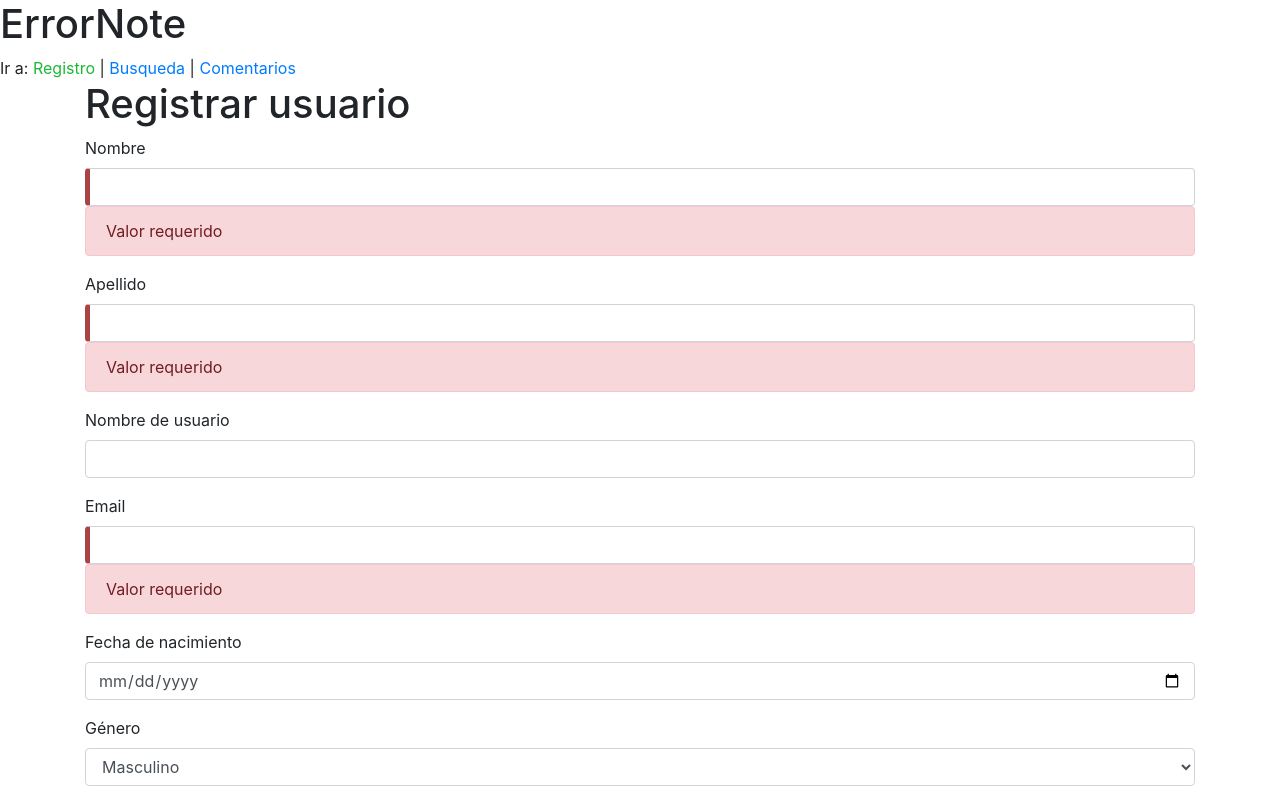
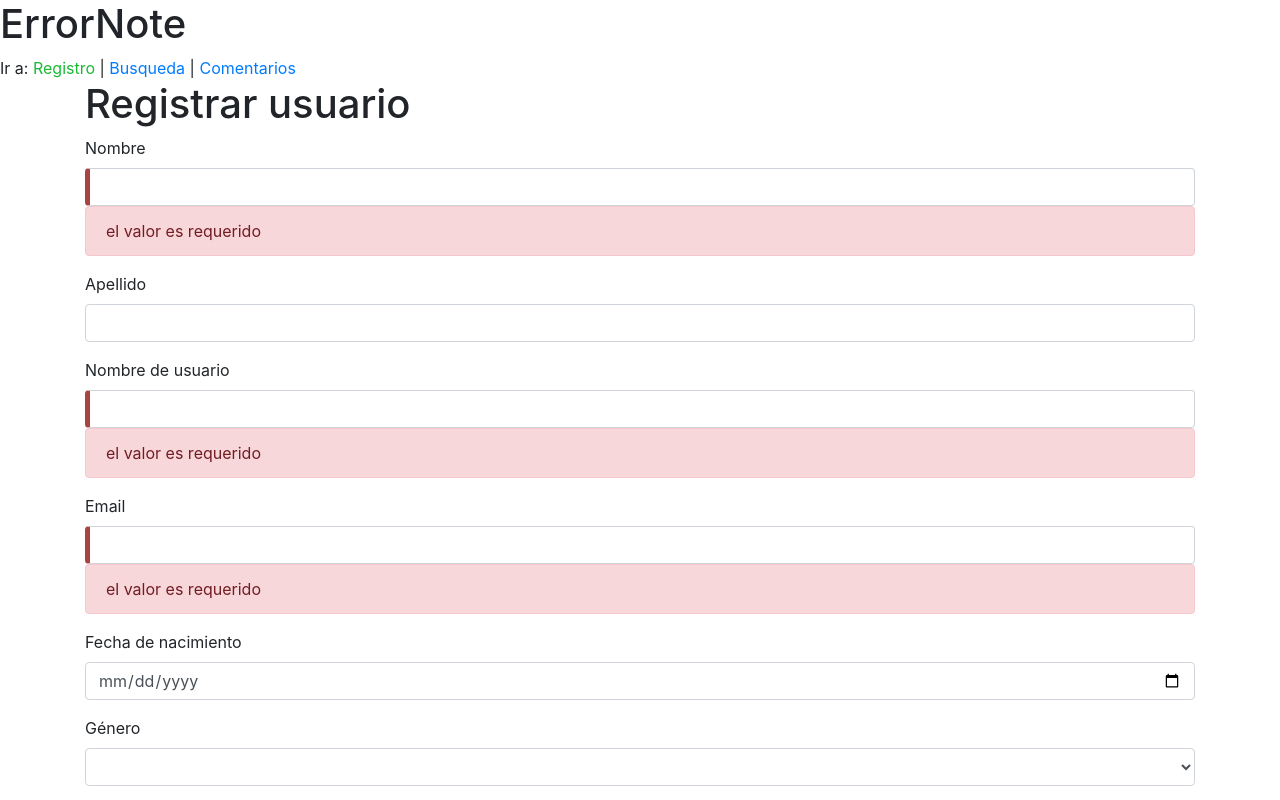
Before and after one commit to gaalvarez/error-note, an Angular app: page /notes/register in a window 1280 px wide. Shown: the top 800 px of the page. Built offline with nearby package versions, Linux system fonts and the light colour scheme.

Commit message:
avance hasta la sección de formularios reactivos

```diff
--- a/src/app/notes/notes.module.ts
+++ b/src/app/notes/notes.module.ts
@@ -4,13 +4,13 @@ import { CommonModule } from '@angular/common';
 import { RegisterComponent } from './pages/register/register.component';
 import { SearchComponent } from './pages/search/search.component';
 import { CommentComponent } from './pages/comment/comment.component';
-import { FormsModule } from '@angular/forms';
+import { ReactiveFormsModule } from '@angular/forms';
 
 @NgModule({
   imports: [
     CommonModule,
     NotesRoutingModule,
-    FormsModule
+    ReactiveFormsModule
   ],
   declarations: [RegisterComponent, SearchComponent, CommentComponent]
 })
--- a/src/app/notes/pages/register/register.component.html
+++ b/src/app/notes/pages/register/register.component.html
@@ -1,56 +1,49 @@
 <div class="container">
   <h1>Registrar usuario</h1>
-  <form #registerForm="ngForm">
+  <form [formGroup]="registerForm">
     <div class="form-group">
       <label for="name">Nombre</label>
-      <input type="text" class="form-control" id="name" required [(ngModel)]="user.name" name="name" #name="ngModel">
-      <div *ngIf="name.errors?.required" class="alert alert-danger">
-        Valor requerido
+      <input type="text" class="form-control" id="name" name="name" formControlName="name">
+      <div *ngIf="hasError('name')" class="alert alert-danger">
+        {{messageError('name')}}
       </div>
     </div>
     <div class="form-group">
       <label for="lastname">Apellido</label>
-      <input type="text" class="form-control" id="lastname" required [(ngModel)]="user.lastname" name="lastname"
-        #lastname="ngModel">
-      <div *ngIf="lastname.errors?.required" class="alert alert-danger">
-        Valor requerido
-      </div>
+      <input type="text" class="form-control" id="lastname" name="lastname" formControlName="lastname">
+
     </div>
 
     <div class="form-group">
       <label for="username">Nombre de usuario</label>
-      <input type="text" class="form-control" id="username" [(ngModel)]="user.username" name="username" minlength="6"
-        #username="ngModel">
-      <div *ngIf="username.errors?.minlength" class="alert alert-danger">
-        Longitud debe ser mayor a 6
+      <input type="text" class="form-control" id="username" name="username" formControlName="username">
+      <div *ngIf="hasError('name')" class="alert alert-danger">
+        {{messageError('name')}}
       </div>
     </div>
 
     <div class="form-group">
       <label for="email">Email</label>
-      <input type="email" class="form-control" id="email" required [(ngModel)]="user.email" name="email" #email="ngModel"
-        email>
-      <div *ngIf="email.errors?.required" class="alert alert-danger">
-        Valor requerido
-      </div>
-      <div *ngIf="email.errors?.email" class="alert alert-danger">
-        Debe ingresar un formato de email correcto
+      <input type="email" class="form-control" id="email" name="email" formControlName="email">
+      <div *ngIf="hasError('email')" class="alert alert-danger">
+        {{messageError('email')}}
       </div>
     </div>
 
     <div class="form-group">
       <label for="birthdate">Fecha de nacimiento</label>
-      <input type="date" class="form-control" id="birthdate" [(ngModel)]="user.birthdate" name="birthdate">
+      <input type="date" class="form-control" id="birthdate" name="birthdate" formControlName="birthdate">
     </div>
 
     <div class="form-group">
       <label for="gender">Género</label>
-      <select class="form-control" id="gender" [(ngModel)]="user.gender" name="gender">
+      <select class="form-control" id="gender" name="gender" formControlName="gender">
         <option *ngFor="let gen of genders" [value]="gen">{{gen}}</option>
       </select>
     </div>
+  </form>
+  <p>Valores del formulario: {{registerForm.value | json}}</p>
+  <p>Estado del formulario: {{registerForm.status}}</p>
+  <button [disabled]="!registerForm.valid" type="submit" class="btn btn-success">Aceptar</button>
 
-    <button [disabled]="!registerForm.form.valid" type="submit" class="btn btn-success">Aceptar</button>
-
-  </form>
 </div>
--- a/src/app/notes/pages/register/register.component.ts
+++ b/src/app/notes/pages/register/register.component.ts
@@ -1,6 +1,7 @@
 import { Component, OnInit } from '@angular/core';
 import { LoggerService } from 'src/app/core/logger/logger.service';
 import { UserRegister } from '../../shared/user-register';
+import { FormBuilder, Validators } from '@angular/forms';
 
 @Component({
   selector: 'app-register',
@@ -9,6 +10,18 @@ import { UserRegister } from '../../shared/user-register';
 })
 export class RegisterComponent implements OnInit {
 
+  registerForm = this.fb.group({
+    name: ['', Validators.required],
+    lastname: [''],
+    username: ['', Validators.required],
+    email: [
+      '',
+      [Validators.required, Validators.email]
+    ],
+    birthdate: [''],
+    gender: ['']
+  });
+  errors = { required: 'el valor es requerido', email: 'Formato de email inválido' };
   genders = ['Femenino', 'Masculino', 'Otro'];
   user: UserRegister = {
     name: '',
@@ -18,11 +31,25 @@ export class RegisterComponent implements OnInit {
     gender: this.genders[1],
     birthdate: new Date(),
   };
-
-  constructor(private log: LoggerService) { }
+  constructor(private fb: FormBuilder, private log: LoggerService) { }
 
   ngOnInit() {
+  }
 
+  hasError(control: string): boolean {
+    if (this.registerForm.controls[control].errors) {
+      return true;
+    } else {
+      return false;
+    }
+  }
+
+  messageError(control: string): string {
+    if (this.registerForm.controls[control].errors) {
+      return this.errors[Object.keys(this.registerForm.controls[control].errors)[0]];
+    } else {
+      return '';
+    }
   }
 
 }
```
Also changed, not shown: 1 other file (tests, documents, lock files or other folders).
